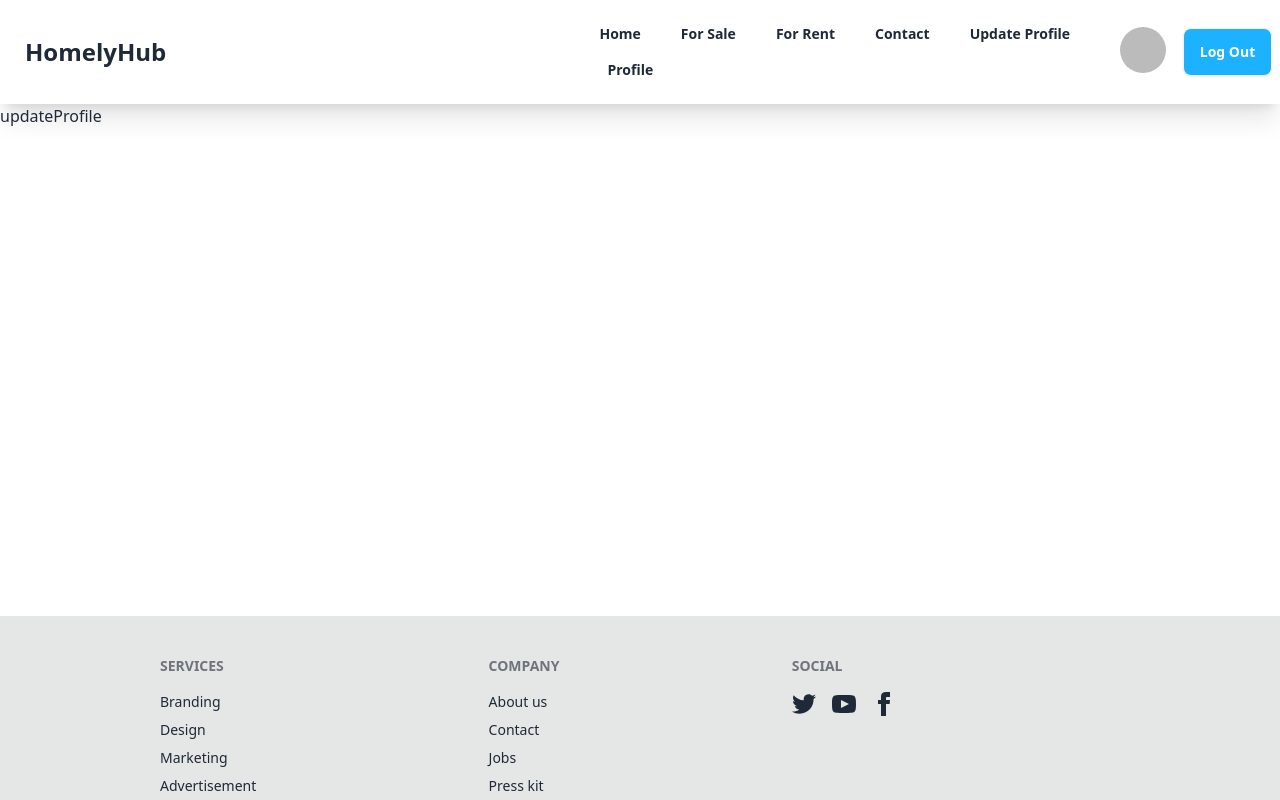
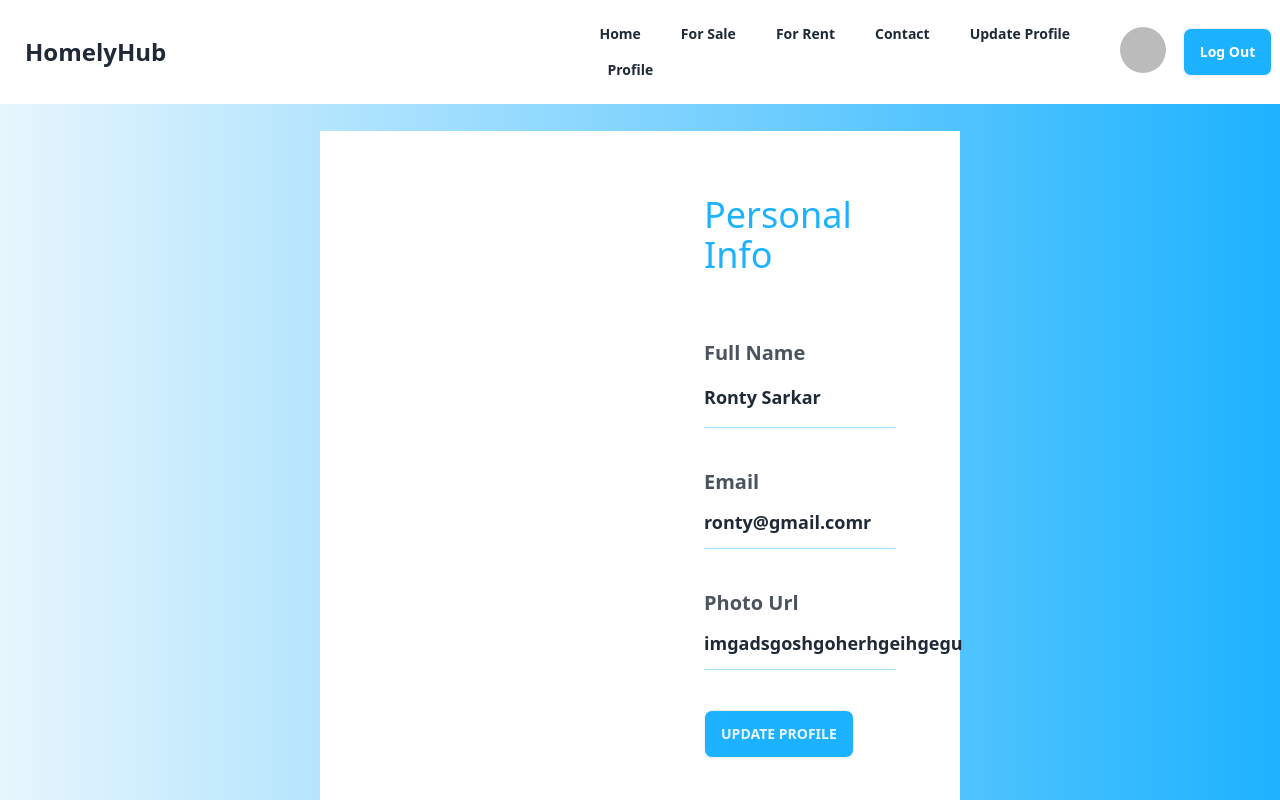
Before and after one commit to rontysarkar/HomelyHub, a React (Vite) app: page /updateProfile in a window 1280 px wide. Shown: the top 800 px of the page. Built offline with nearby package versions, Linux system fonts and the light colour scheme; no server answers; sample sign-in values are in the browser's storage.

Commit message:
add update profile

```diff
--- a/src/Pages/Profile/Profile.jsx
+++ b/src/Pages/Profile/Profile.jsx
@@ -1,25 +1,33 @@
+import { useContext } from "react";
+import { AuthContext } from "../../AuthProvider/AuthProvider";
+import userLogo from '../../assets/images/UserLogo.jpg'
 
 const Profile = () => {
+    const { user } = useContext(AuthContext)
     return (
         <div className=" min-h-[93vh] flex justify-center items-center bg-gradient-to-r from-[#e7f6fd] to-[#1db2ff]">
-            <div className="space-y-10  w-1/2 bg-white pl-96 p-16">
-                <h1 className="text-4xl mb-16 text-[#1db2ff]">Personal Info</h1>
+            <div className="space-y-10   lg:w-1/2 lg:h-1/2 bg-white text-center  lg:p-16 rounded-2xl shadow-2xl">
+                <div tabIndex={0} role="button" className="avatar">
+                    <div className="w-44 rounded-full mx-auto">
+                        {
+                            user?.photoURL ? <img alt="Tailwind CSS Navbar component" src={user.photoURL} /> : <img alt="Tailwind CSS Navbar component" src={userLogo} />
+                        }
+                    </div>
+                </div>
                 <div className="space-y-4">
-                    <h1 className="text-xl font-bold opacity-80">Full Name</h1>
-                    <p className="text-lg font-semibold ">Ronty Sarkar</p>
-                    <hr className=" border-b-1 border-[#a4dffd] " />
+                    <p className="text-2xl font-bold text-[#1db2ff] ">Ronty Sarkar</p>
                 </div>
                 <div className="space-y-3">
                     <h1 className="text-xl font-bold opacity-80">Email</h1>
-                    <p className="text-lg font-semibold ">ronty@gmail.comr</p>
-                    <hr className=" border-b-1 border-[#a4dffd] " />
+                    <p className="text-lg font-semibold text-[#1db2ff] ">ronty@gmail.comr</p>
+
                 </div>
                 <div className="space-y-3">
                     <h1 className="text-xl font-bold opacity-80">Photo Url</h1>
-                    <p className="text-lg font-semibold ">imgadsgoshgoherhgeihgegu</p>
-                    <hr className=" border-b-1 border-[#a4dffd] " />
+                    <p className="text-lg font-semibold text-red-400 "><a href="">imgadsgoshgoherhgeihgegu</a></p>
+
                 </div>
-                <button className="btn bg-[#1db2ff] text-[#e7f6fd]">UPDATE PROFILE</button>
+                <button className="btn  bg-[#1db2ff] text-[#e7f6fd] mx-auto">UPDATE PROFILE</button>
 
             </div>
         </div>
--- a/src/Pages/UpdateProfile/UpdateProfile.jsx
+++ b/src/Pages/UpdateProfile/UpdateProfile.jsx
@@ -1,8 +1,28 @@
 
 const UpdateProfile = () => {
+
     return (
-        <div>
-            <h1>updateProfile</h1>
+        <div className=" min-h-[93vh] flex justify-center items-center bg-gradient-to-r from-[#e7f6fd] to-[#1db2ff]">
+            <div className="space-y-10  w-1/2 bg-white pl-96 p-16">
+                <h1 className="text-4xl mb-16 text-[#1db2ff]">Personal Info</h1>
+                <div className="space-y-4">
+                    <h1 className="text-xl font-bold opacity-80">Full Name</h1>
+                    <p className="text-lg font-semibold ">Ronty Sarkar</p>
+                    <hr className=" border-b-1 border-[#a4dffd] " />
+                </div>
+                <div className="space-y-3">
+                    <h1 className="text-xl font-bold opacity-80">Email</h1>
+                    <p className="text-lg font-semibold ">ronty@gmail.comr</p>
+                    <hr className=" border-b-1 border-[#a4dffd] " />
+                </div>
+                <div className="space-y-3">
+                    <h1 className="text-xl font-bold opacity-80">Photo Url</h1>
+                    <p className="text-lg font-semibold ">imgadsgoshgoherhgeihgegu</p>
+                    <hr className=" border-b-1 border-[#a4dffd] " />
+                </div>
+                <button className="btn bg-[#1db2ff] text-[#e7f6fd]">UPDATE PROFILE</button>
+
+            </div>
         </div>
     );
 };
```
